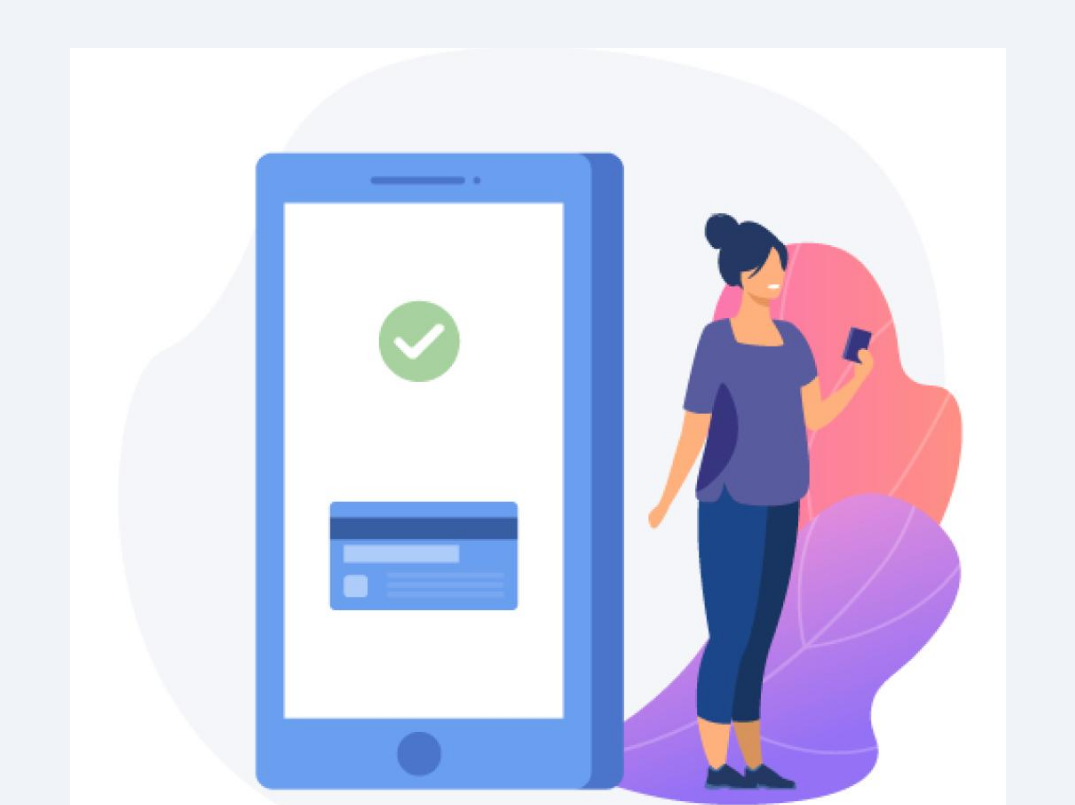
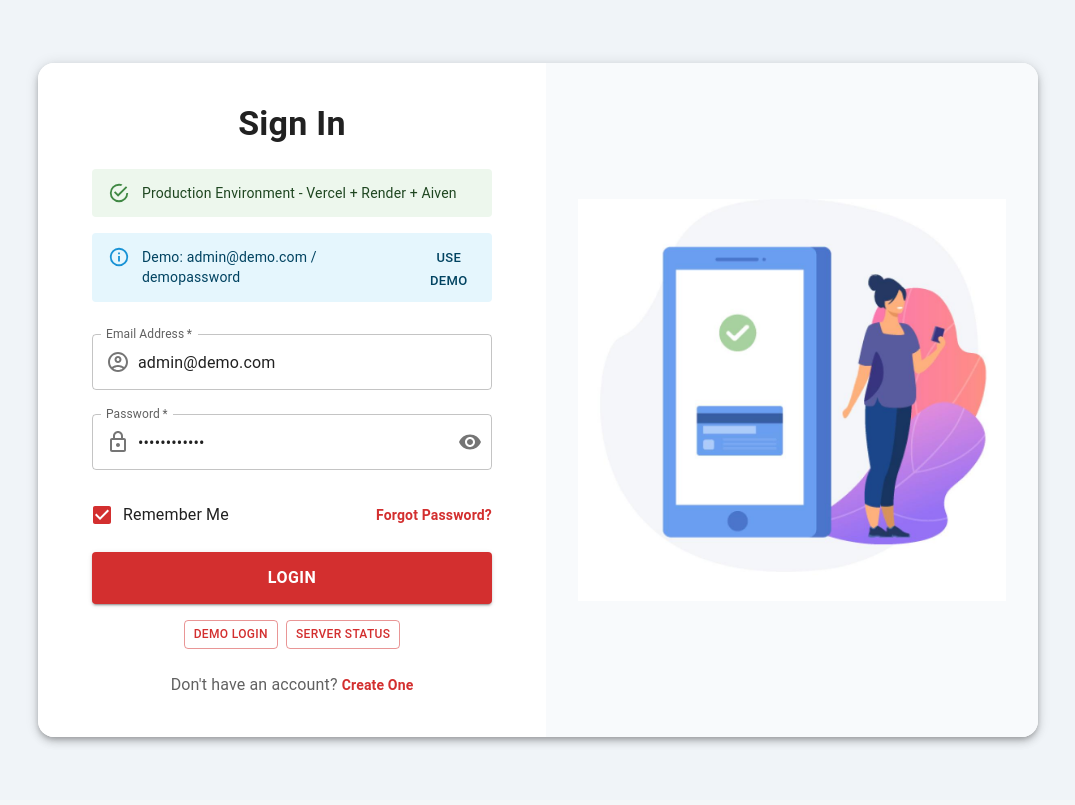
Before and after one commit to Harshithk951/To-Do-Full-Stack, a React (Create React App) app: page /login in a window 1280 px wide. Shown: the top 805 px of the page, without its empty margins (102-1177 px from the left). Built offline with nearby package versions, Linux system fonts and the light colour scheme; no server answers; the HTML template or start-up script is replaced by a standard one.

Commit message:
Fix: Resolve local login errors and update server config

```diff
--- a/src/components/Login.js
+++ b/src/components/Login.js
@@ -11,7 +11,7 @@ import {
   InputAdornment,
   IconButton,
   Paper,
-  Grid,
+  Alert,
 } from '@mui/material';
 import { Visibility, VisibilityOff, LockOutlined, AccountCircleOutlined } from '@mui/icons-material';
 import { toast } from 'react-toastify';
@@ -19,39 +19,105 @@ import { toast } from 'react-toastify';
 const illustrationPath = '/login-illustration.png';
 
 const Login = () => {
-  const [email, setEmail] = useState('');
-  const [password, setPassword] = useState('');
+  const [email, setEmail] = useState('admin@demo.com'); // Demo credentials
+  const [password, setPassword] = useState('demopassword'); // Demo credentials
   const [rememberMe, setRememberMe] = useState(true);
   const [showPassword, setShowPassword] = useState(false);
+  const [isLoading, setIsLoading] = useState(false);
+  const [error, setError] = useState('');
+  const [showDemoAlert, setShowDemoAlert] = useState(true);
   const navigate = useNavigate();
+
+  // Use environment variable for API URL or fallback to localhost for development
+  const API_URL = process.env.REACT_APP_API_URL || 'http://localhost:3001';
 
   const handleClickShowPassword = () => setShowPassword((show) => !show);
   const handleMouseDownPassword = (event) => event.preventDefault();
 
   const handleLogin = async (e) => {
     e.preventDefault();
+    setIsLoading(true);
+    setError('');
+
     try {
+      console.log('🔐 Attempting login with:', { email, apiUrl: API_URL });
 
-      const response = await fetch('http://localhost:3001/login', {
+      const response = await fetch(`${API_URL}/login`, {
         method: 'POST',
-        headers: { 'Content-Type': 'application/json' },
+        headers: {
+          'Content-Type': 'application/json',
+          'Accept': 'application/json'
+        },
         body: JSON.stringify({ email, password }),
       });
 
-      const data = await response.json();
+      console.log('📡 Response status:', response.status);
 
       if (!response.ok) {
-        throw new Error(data.message || `Login failed with status: ${response.status}`);
+        const errorData = await response.json();
+        throw new Error(errorData.message || `Login failed with status: ${response.status}`);
       }
 
+      const data = await response.json();
+      console.log('✅ Login successful:', data);
+
+      // Store authentication data
       localStorage.setItem('token', data.token);
-      toast.success('Login successful!');
+      if (data.user) {
+        localStorage.setItem('user', JSON.stringify(data.user));
+        console.log('👤 User data stored:', data.user);
+      }
+
+      toast.success(`Welcome back, ${data.user?.name || 'User'}!`);
+
+      // Navigate to dashboard/home
       navigate('/');
     } catch (err) {
-      const errorMessage = err.message || 'An error occurred during login.';
+      console.error('❌ Login error:', err);
+
+      let errorMessage;
+      if (err.message.includes('Failed to fetch') || err.name === 'TypeError') {
+        if (API_URL.includes('localhost')) {
+          errorMessage = 'Unable to connect to local server. Please ensure the backend is running on port 3001.';
+        } else {
+          errorMessage = 'Unable to connect to server. Please check your internet connection.';
+        }
+      } else if (err.message.includes('Invalid credentials')) {
+        errorMessage = 'Invalid email or password. Please try again.';
+      } else {
+        errorMessage = err.message || 'An error occurred during login.';
+      }
+
+      setError(errorMessage);
       toast.error(errorMessage);
+    } finally {
+      setIsLoading(false);
     }
   };
+
+  const handleDemoLogin = () => {
+    setEmail('admin@demo.com');
+    setPassword('demopassword');
+    setShowDemoAlert(false);
+  };
+
+  const checkServerHealth = async () => {
+    try {
+      const response = await fetch(`${API_URL}/health`);
+      const data = await response.json();
+      toast.info(`Server Status: ${data.status}, Database: ${data.database}`);
+    } catch (error) {
+      if (API_URL.includes('localhost')) {
+        toast.error('Local server is not responding. Please start the backend server.');
+      } else {
+        toast.error('Unable to reach the server. Please check your connection.');
+      }
+    }
+  };
+
+  // Determine environment for display
+  const isProduction = !API_URL.includes('localhost');
+  const environmentType = isProduction ? 'Production' : 'Development';
 
   return (
     <Box
@@ -64,42 +130,68 @@ const Login = () => {
         p: 2,
       }}
     >
-      <Grid container sx={{ maxWidth: '1000px', width: '100%' }} alignItems="center" justifyContent="center">
-        <Grid
-          item
-          xs={12}
-          md={6}
-          sx={{
-            display: { xs: 'none', md: 'flex' },
-            alignItems: 'center',
-            justifyContent: 'center',
-            p: 4,
-          }}
-        >
-          <Box
-            component="img"
-            src={illustrationPath}
-            alt="Sign In Illustration"
-            sx={{ maxWidth: '100%', height: 'auto' }}
-          />
-        </Grid>
-
-        <Grid item xs={12} md={6}>
+      {/* Single unified Paper container */}
       <Paper
         elevation={5}
         sx={{
           display: 'flex',
-              flexDirection: 'column',
+          maxWidth: '1000px',
+          width: '100%',
+          minHeight: '600px',
+          borderRadius: '16px',
+          overflow: 'hidden',
+          // Responsive: stack vertically on mobile
+          flexDirection: { xs: 'column', md: 'row' },
+        }}
+      >
+        {/* Login Form - Left Side */}
+        <Box
+          sx={{
+            flex: 1,
+            display: 'flex',
             alignItems: 'center',
             justifyContent: 'center',
             p: { xs: 3, sm: 5 },
-              borderRadius: '16px',
+            backgroundColor: '#ffffff',
+            minHeight: { xs: '400px', md: 'auto' },
           }}
         >
           <Box sx={{ maxWidth: '400px', width: '100%' }}>
             <Typography component="h1" variant="h4" sx={{ mb: 3, fontWeight: 'bold', textAlign: 'center' }}>
               Sign In
             </Typography>
+
+            {/* Environment Indicator */}
+            <Alert
+              severity={isProduction ? "success" : "info"}
+              sx={{ mb: 2, fontSize: '0.875rem' }}
+            >
+              {environmentType} Environment - {isProduction ? 'Vercel + Render + Aiven' : 'Local Development'}
+            </Alert>
+
+            {/* Demo Credentials Alert */}
+            {showDemoAlert && (
+              <Alert
+                severity="info"
+                sx={{ mb: 2, fontSize: '0.875rem' }}
+                action={
+                  <Button color="inherit" size="small" onClick={handleDemoLogin}>
+                    Use Demo
+                  </Button>
+                }
+                onClose={() => setShowDemoAlert(false)}
+              >
+                Demo: admin@demo.com / demopassword
+              </Alert>
+            )}
+
+            {/* Error Alert */}
+            {error && (
+              <Alert severity="error" sx={{ mb: 2 }} onClose={() => setError('')}>
+                {error}
+              </Alert>
+            )}
+
             <Box component="form" noValidate onSubmit={handleLogin}>
               <TextField
                 margin="normal"
@@ -108,9 +200,17 @@ const Login = () => {
                 id="email"
                 label="Email Address"
                 name="email"
+                autoComplete="email"
                 value={email}
                 onChange={(e) => setEmail(e.target.value)}
-                  InputProps={{ startAdornment: (<InputAdornment position="start"><AccountCircleOutlined /></InputAdornment>)}}
+                disabled={isLoading}
+                InputProps={{
+                  startAdornment: (
+                    <InputAdornment position="start">
+                      <AccountCircleOutlined />
+                    </InputAdornment>
+                  )
+                }}
               />
               <TextField
                 margin="normal"
@@ -120,33 +220,143 @@ const Login = () => {
                 label="Password"
                 type={showPassword ? 'text' : 'password'}
                 id="password"
+                autoComplete="current-password"
                 value={password}
                 onChange={(e) => setPassword(e.target.value)}
+                disabled={isLoading}
                 InputProps={{
-                    startAdornment: (<InputAdornment position="start"><LockOutlined /></InputAdornment>),
-                    endAdornment: (<InputAdornment position="end"><IconButton onClick={handleClickShowPassword} onMouseDown={handleMouseDownPassword} edge="end">{showPassword ? <VisibilityOff /> : <Visibility />}</IconButton></InputAdornment>),
+                  startAdornment: (
+                    <InputAdornment position="start">
+                      <LockOutlined />
+                    </InputAdornment>
+                  ),
+                  endAdornment: (
+                    <InputAdornment position="end">
+                      <IconButton
+                        onClick={handleClickShowPassword}
+                        onMouseDown={handleMouseDownPassword}
+                        edge="end"
+                        aria-label="toggle password visibility"
+                        disabled={isLoading}
+                      >
+                        {showPassword ? <VisibilityOff /> : <Visibility />}
+                      </IconButton>
+                    </InputAdornment>
+                  ),
                 }}
               />
               <Box sx={{ display: 'flex', justifyContent: 'space-between', alignItems: 'center', my: 2 }}>
-                  <FormControlLabel control={<Checkbox checked={rememberMe} onChange={(e) => setRememberMe(e.target.checked)} sx={{ color: '#d32f2f', '&.M-checked': { color: '#d32f2f' } }} />} label="Remember Me" />
-                  <Link component={RouterLink} to="/forgot-password" variant="body2" sx={{ fontWeight: 'bold', color: '#d32f2f', textDecoration: 'none' }}>
+                <FormControlLabel
+                  control={
+                    <Checkbox
+                      checked={rememberMe}
+                      onChange={(e) => setRememberMe(e.target.checked)}
+                      disabled={isLoading}
+                      sx={{
+                        color: '#d32f2f',
+                        '&.Mui-checked': { color: '#d32f2f' }
+                      }}
+                    />
+                  }
+                  label="Remember Me"
+                />
+                <Link
+                  component={RouterLink}
+                  to="/forgot-password"
+                  variant="body2"
+                  sx={{
+                    fontWeight: 'bold',
+                    color: '#d32f2f',
+                    textDecoration: 'none',
+                    '&:hover': { textDecoration: 'underline' }
+                  }}
+                >
                   Forgot Password?
                 </Link>
               </Box>
-                <Button type="submit" fullWidth variant="contained" sx={{ py: 1.5, fontSize: '1rem', fontWeight: 'bold', backgroundColor: '#d32f2f', '&:hover': { backgroundColor: '#b71c1c' } }}>
-                  LOGIN
+              <Button
+                type="submit"
+                fullWidth
+                variant="contained"
+                disabled={isLoading || !email || !password}
+                sx={{
+                  py: 1.5,
+                  fontSize: '1rem',
+                  fontWeight: 'bold',
+                  backgroundColor: '#d32f2f',
+                  '&:hover': { backgroundColor: '#b71c1c' },
+                  '&:disabled': { backgroundColor: '#ccc' }
+                }}
+              >
+                {isLoading ? 'SIGNING IN...' : 'LOGIN'}
               </Button>
+
+              {/* Quick Actions */}
+              <Box sx={{ mt: 2, display: 'flex', gap: 1, justifyContent: 'center' }}>
+                <Button
+                  size="small"
+                  variant="outlined"
+                  onClick={handleDemoLogin}
+                  disabled={isLoading}
+                  sx={{ fontSize: '0.75rem' }}
+                >
+                  Demo Login
+                </Button>
+                <Button
+                  size="small"
+                  variant="outlined"
+                  onClick={checkServerHealth}
+                  disabled={isLoading}
+                  sx={{ fontSize: '0.75rem' }}
+                >
+                  Server Status
+                </Button>
+              </Box>
+
               <Typography sx={{ color: 'text.secondary', textAlign: 'center', mt: 3 }}>
                 {"Don't have an account?"}{' '}
-                  <Link component={RouterLink} to="/register" variant="body2" sx={{ fontWeight: 'bold', color: '#d32f2f', textDecoration: 'none' }}>
+                <Link
+                  component={RouterLink}
+                  to="/register"
+                  variant="body2"
+                  sx={{
+                    fontWeight: 'bold',
+                    color: '#d32f2f',
+                    textDecoration: 'none',
+                    '&:hover': { textDecoration: 'underline' }
+                  }}
+                >
                   Create One
                 </Link>
               </Typography>
             </Box>
           </Box>
+        </Box>
+
+        {/* Illustration - Right Side */}
+        <Box
+          sx={{
+            flex: 1,
+            display: { xs: 'none', md: 'flex' },
+            alignItems: 'center',
+            justifyContent: 'center',
+            backgroundColor: '#f8fafc',
+            p: 4,
+          }}
+        >
+          <Box
+            component="img"
+            src={illustrationPath}
+            alt="Sign In Illustration"
+            sx={{
+              maxWidth: '100%',
+              maxHeight: '100%',
+              height: 'auto',
+              objectFit: 'contain'
+            }}
+          />
+        </Box>
       </Paper>
-        </Grid>
-      </Grid>
     </Box>
   );
 };
```
Also changed, not shown: 1 other file (tests, documents, lock files or other folders). Lines whose indentation alone changed are shown as unchanged.
